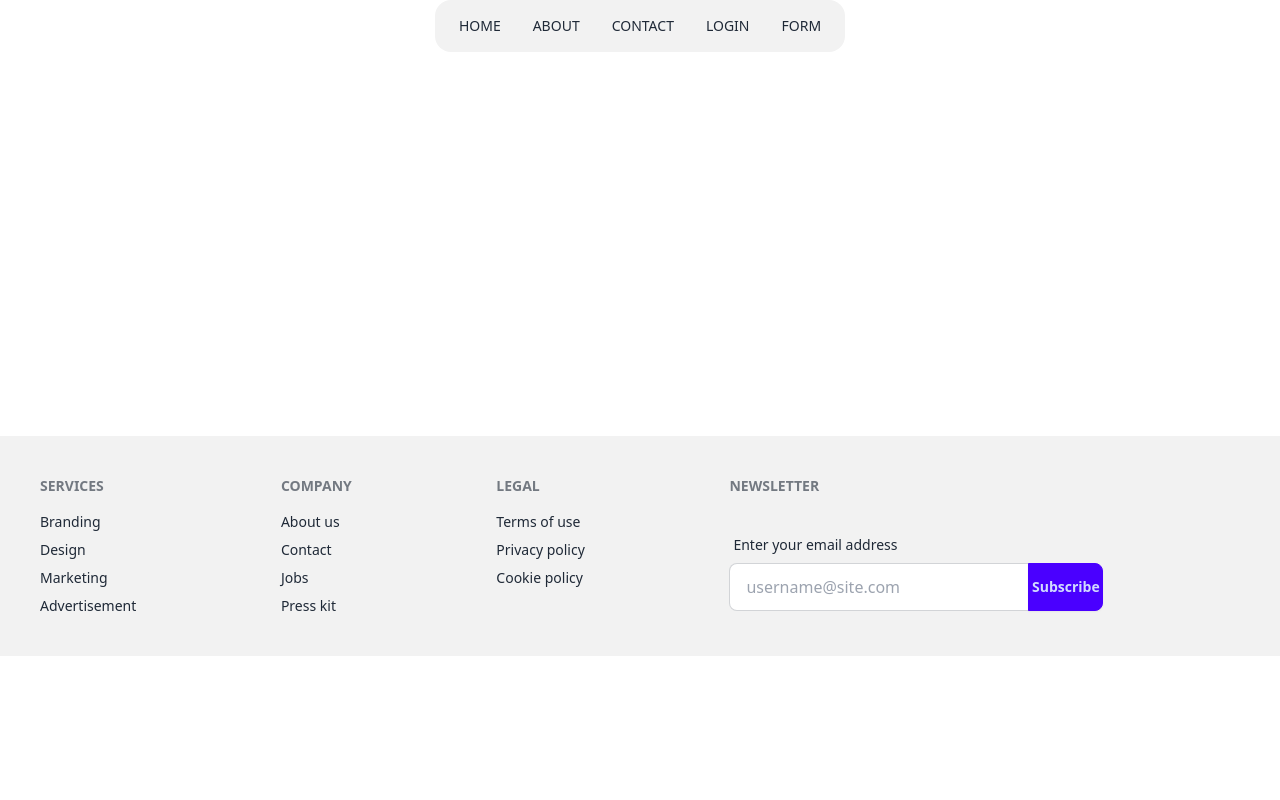
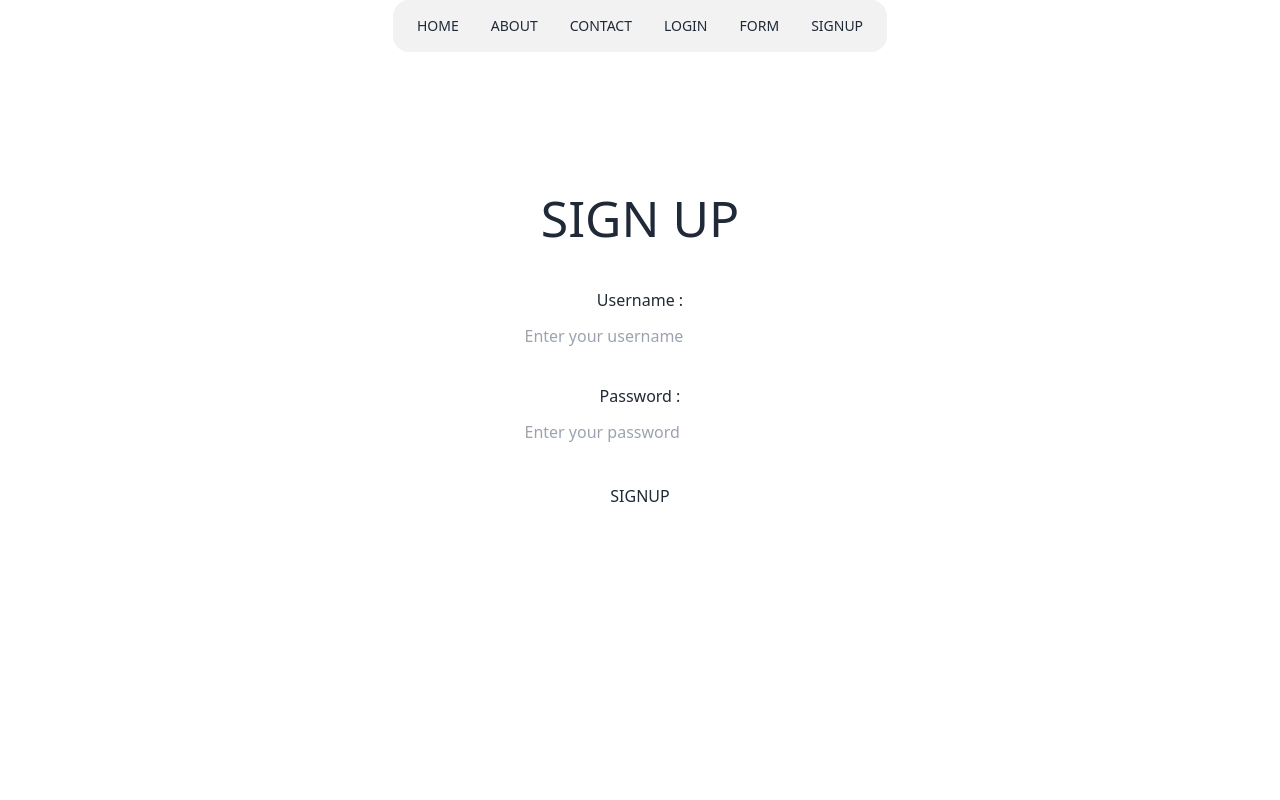
Before and after one commit to kalviumcommunity/S53_Top_Least_IMDB_Rated_Movies-Tollywood, a React (Vite) app in the folder Front-End/client/: page /signup in a window 1280 px wide. Shown: the top 800 px of the page. Built offline with nearby package versions, Linux system fonts and the light colour scheme.

Commit message:
signUpDesigned

```diff
--- a/Front-End/client/src/App.css
+++ b/Front-End/client/src/App.css
@@ -113,3 +113,35 @@ form button{
   width: 1400px;
   height: 350px;
 }
+
+.signUpPage{
+  border: 1px solid white;
+  height: 400px;
+  width: 400px;
+  margin: auto;
+  margin-top: 10%;
+}
+
+.signup{
+  font-size: 50px;
+}
+
+.username{
+  margin-top: 8%;
+
+}
+
+.signUpPage input{
+  padding: 8px;
+  margin-top: 1%;
+}
+
+.password{
+  margin-top: 7%;
+}
+
+.signupBtn{
+  margin-top: 8%;
+  border: 1px solid white;
+  width: 80px;
+}
--- a/Front-End/client/src/Components/Navbar.jsx
+++ b/Front-End/client/src/Components/Navbar.jsx
@@ -21,6 +21,9 @@ export default function Navbar() {
           <Link to="/form">
             <li><a>FORM</a> </li>
           </Link>
+          <Link to="/signup">
+            <li><a>SIGNUP</a></li>
+          </Link>
         </ul>
     </div>
   );
--- /dev/null
+++ b/Front-End/client/src/Components/Signup.jsx
@@ -0,0 +1,51 @@
+import React, { useState } from "react";
+
+function Signup() {
+  const [username, setUsername] = useState("");
+  const [password, setPassword] = useState("");
+  const[signUpSuccess,setSignUpSuccess] = useState(false)
+
+  const handleUsernameChange = (event) => {
+    setUsername(event.target.value);
+  };
+
+  const handlePasswordChange = (event) => {
+    setPassword(event.target.value);
+  };
+
+  const handleSubmit = () => {
+    console.log("Username:", username);
+    console.log("Password:", password);
+
+    setUsername("")
+    setPassword("")
+    setSignUpSuccess(true)
+  };
+
+  return (
+    <div className="signUpPage">
+      <div>
+        <p className="signup">SIGN UP</p>
+        <p className="username">Username :</p>
+        <input
+          type="text"
+          placeholder="Enter your username"
+          value={username}
+          onChange={handleUsernameChange}
+        />
+        <p className="password">Password :</p>
+        <input
+          type="password"
+          placeholder="Enter your password"
+          value={password}
+          onChange={handlePasswordChange}
+        />
+      </div>
+      <button className="signupBtn" onClick={handleSubmit}>
+        SIGNUP
+      </button>
+    </div>
+  );
+}
+
+export default Signup;
--- a/Front-End/client/src/Routes/AllRoutes.jsx
+++ b/Front-End/client/src/Routes/AllRoutes.jsx
@@ -5,6 +5,7 @@ import Login from "../Components/Login";
 import Home from "../Components/Home";
 import Contact from "../Components/Contact";
 import FormsUse from "../Components/Form";
+import Signup from "../Components/Signup";
 
 function AllRoutes() {
   return <Routes>
@@ -13,6 +14,7 @@ function AllRoutes() {
     <Route path={"/login"} element={<Login />} />
     <Route path="/contact" element={<Contact/>}/>
     <Route path="/form" element={<FormsUse />}/>
+    <Route path="/signup" element={<Signup/>}/>
   </Routes>;
 }
 
```
